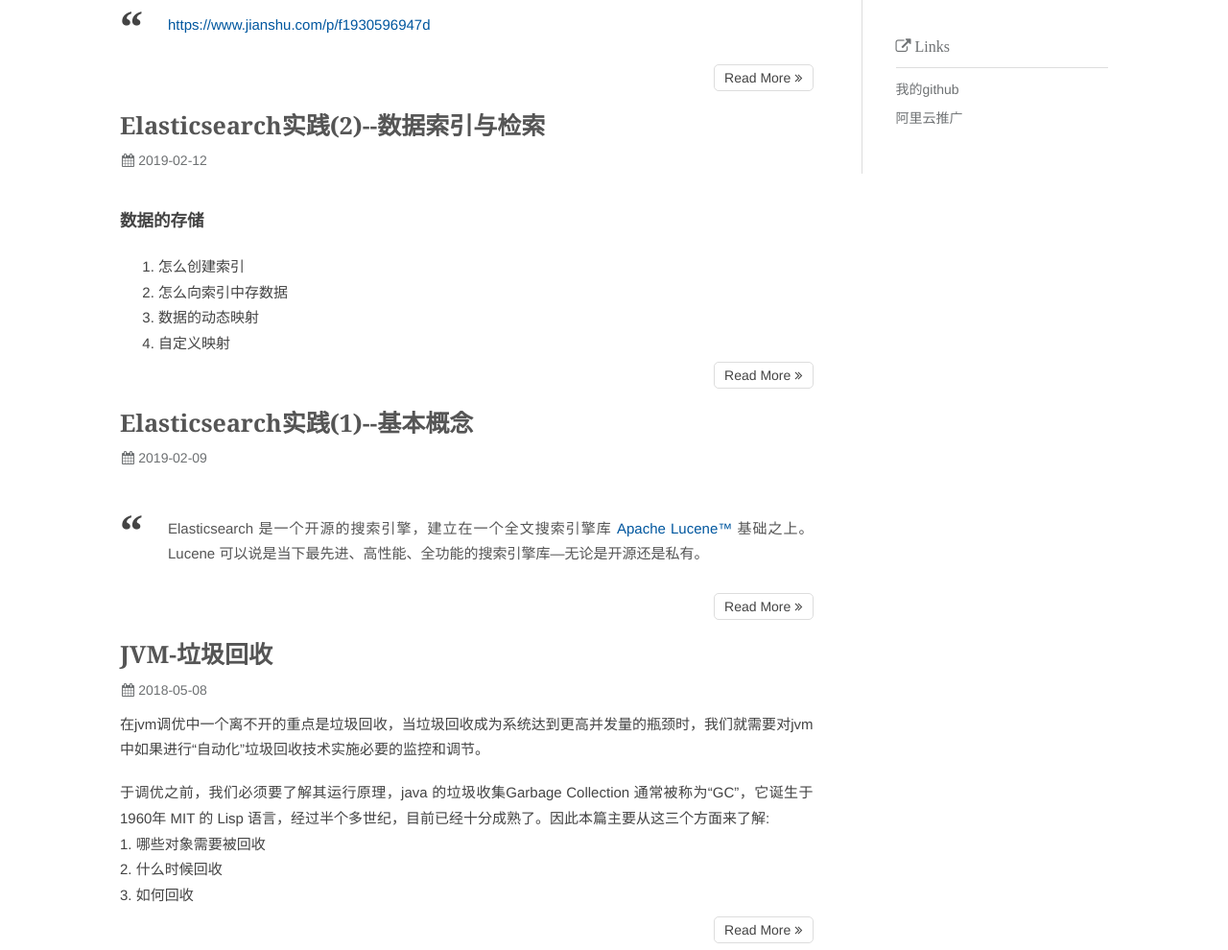
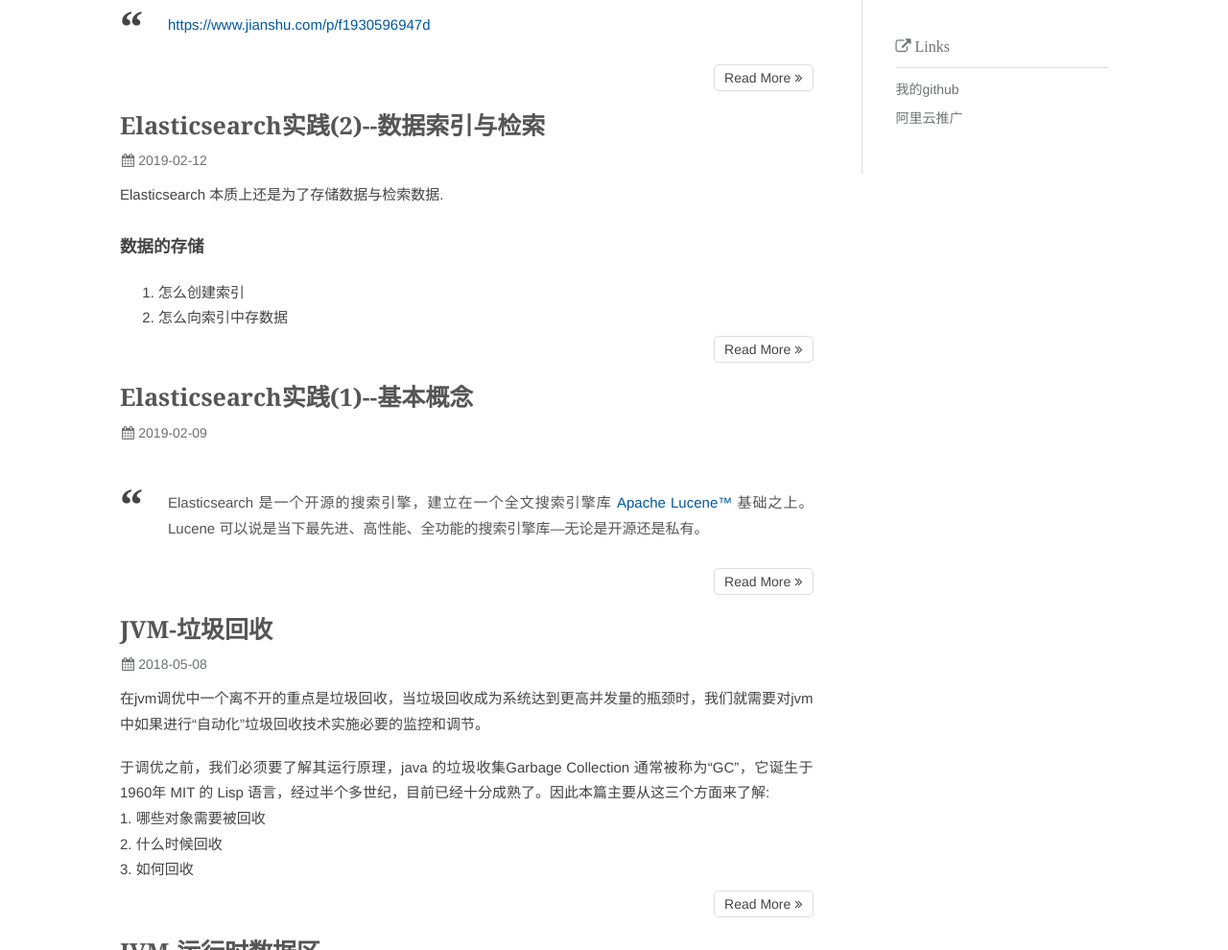
Before and after one commit to BranSummer/bransummer.github.io, a plain HTML site: page index.html in a window 1280 px wide. Shown: the part 915-1905 px from the top of the page at 96% size. Drawn offline with nearby package versions, Linux system fonts and the light colour scheme.

Commit message:
Site updated: 2020-05-17 15:43:00

```diff
--- a/index.html
+++ b/index.html
@@ -5,11 +5,10 @@
 <p>分布式协议</p>
 </div><p class="readmore"><a href="/2020/03/10/%E5%85%B3%E4%BA%8E%E5%88%86%E5%B8%83%E5%BC%8F%E9%94%81/">Read More</a></p></div><div class="post"><h1 class="post-title"><a href="/2019/08/09/Java%E7%9A%84%E6%BB%A1%E8%BD%BD%E7%BA%BF%E7%A8%8B/">Java的满载线程</a></h1><div class="post-meta">2019-08-09</div><div class="post-content"><p>一台java服务器能跑多少个线程？这个问题来自一次线上报警如下图，超过了我们的配置阈值。</p>
 <blockquote>
-<p><a href="https://www.jianshu.com/p/f1930596947d" target="_blank" rel="noopener">https://www.jianshu.com/p/f1930596947d</a></p></div><p class="readmore"><a href="/2019/08/09/Java%E7%9A%84%E6%BB%A1%E8%BD%BD%E7%BA%BF%E7%A8%8B/">Read More</a></p></div><div class="post"><h1 class="post-title"><a href="/2019/02/12/es/Elasticsearch%E5%AE%9E%E8%B7%B5-2-%E6%95%B0%E6%8D%AE%E5%AD%98%E5%82%A8%E4%B8%8E%E6%90%9C%E7%B4%A2/">Elasticsearch实践(2)--数据索引与检索</a></h1><div class="post-meta">2019-02-12</div><div class="post-content"><h3 id="数据的存储"><a href="#数据的存储" class="headerlink" title="数据的存储"></a>数据的存储</h3><ol>
+<p><a href="https://www.jianshu.com/p/f1930596947d" target="_blank" rel="noopener">https://www.jianshu.com/p/f1930596947d</a></p></div><p class="readmore"><a href="/2019/08/09/Java%E7%9A%84%E6%BB%A1%E8%BD%BD%E7%BA%BF%E7%A8%8B/">Read More</a></p></div><div class="post"><h1 class="post-title"><a href="/2019/02/12/es/Elasticsearch%E5%AE%9E%E8%B7%B5-2-%E6%95%B0%E6%8D%AE%E5%AD%98%E5%82%A8%E4%B8%8E%E6%90%9C%E7%B4%A2/">Elasticsearch实践(2)--数据索引与检索</a></h1><div class="post-meta">2019-02-12</div><div class="post-content"><p>Elasticsearch 本质上还是为了存储数据与检索数据. </p>
+<h3 id="数据的存储"><a href="#数据的存储" class="headerlink" title="数据的存储"></a>数据的存储</h3><ol>
 <li>怎么创建索引</li>
-<li>怎么向索引中存数据</li>
-<li>数据的动态映射</li>
-<li>自定义映射</li></div><p class="readmore"><a href="/2019/02/12/es/Elasticsearch%E5%AE%9E%E8%B7%B5-2-%E6%95%B0%E6%8D%AE%E5%AD%98%E5%82%A8%E4%B8%8E%E6%90%9C%E7%B4%A2/">Read More</a></p></div><div class="post"><h1 class="post-title"><a href="/2019/02/09/es/Elasticsearch%E5%AE%9E%E8%B7%B5-1-%E5%9F%BA%E6%9C%AC%E6%A6%82%E5%BF%B5/">Elasticsearch实践(1)--基本概念</a></h1><div class="post-meta">2019-02-09</div><div class="post-content"><blockquote>
+<li>怎么向索引中存数据</li></div><p class="readmore"><a href="/2019/02/12/es/Elasticsearch%E5%AE%9E%E8%B7%B5-2-%E6%95%B0%E6%8D%AE%E5%AD%98%E5%82%A8%E4%B8%8E%E6%90%9C%E7%B4%A2/">Read More</a></p></div><div class="post"><h1 class="post-title"><a href="/2019/02/09/es/Elasticsearch%E5%AE%9E%E8%B7%B5-1-%E5%9F%BA%E6%9C%AC%E6%A6%82%E5%BF%B5/">Elasticsearch实践(1)--基本概念</a></h1><div class="post-meta">2019-02-09</div><div class="post-content"><blockquote>
 <p>Elasticsearch 是一个开源的搜索引擎，建立在一个全文搜索引擎库 <a href="https://lucene.apache.org/core/" target="_blank" rel="noopener">Apache Lucene™</a> 基础之上。 Lucene 可以说是当下最先进、高性能、全功能的搜索引擎库—无论是开源还是私有。</p></div><p class="readmore"><a href="/2019/02/09/es/Elasticsearch%E5%AE%9E%E8%B7%B5-1-%E5%9F%BA%E6%9C%AC%E6%A6%82%E5%BF%B5/">Read More</a></p></div><div class="post"><h1 class="post-title"><a href="/2018/05/08/jvm/JVM-%E5%9E%83%E5%9C%BE%E5%9B%9E%E6%94%B6/">JVM-垃圾回收</a></h1><div class="post-meta">2018-05-08</div><div class="post-content"><p>在jvm调优中一个离不开的重点是垃圾回收，当垃圾回收成为系统达到更高并发量的瓶颈时，我们就需要对jvm中如果进行“自动化”垃圾回收技术实施必要的监控和调节。</p>
 <p>于调优之前，我们必须要了解其运行原理，java 的垃圾收集Garbage Collection 通常被称为“GC”，它诞生于1960年 MIT 的 Lisp 语言，经过半个多世纪，目前已经十分成熟了。因此本篇主要从这三个方面来了解:<br>    1. 哪些对象需要被回收<br>    2. 什么时候回收<br>    3. 如何回收</p></div><p class="readmore"><a href="/2018/05/08/jvm/JVM-%E5%9E%83%E5%9C%BE%E5%9B%9E%E6%94%B6/">Read More</a></p></div><div class="post"><h1 class="post-title"><a href="/2018/05/07/jvm/JVM-%E8%BF%90%E8%A1%8C%E6%97%B6%E6%95%B0%E6%8D%AE%E5%8C%BA/">JVM-运行时数据区</a></h1><div class="post-meta">2018-05-07</div><div class="post-content"><p>JVM内存结构主要有三大块：<strong>堆内存</strong>、<strong>方法区</strong>和<strong>栈</strong>。堆内存是JVM中最大的一块由年轻代和老年代组成，而年轻代内存又被分成三部分，<strong>Eden空间</strong>、<strong>From Survivor空间</strong>、<strong>To Survivor空间</strong>,默认情况下年轻代按照<strong>8:1:1</strong>的比例来分配；</p></div><p class="readmore"><a href="/2018/05/07/jvm/JVM-%E8%BF%90%E8%A1%8C%E6%97%B6%E6%95%B0%E6%8D%AE%E5%8C%BA/">Read More</a></p></div><div class="post"><h1 class="post-title"><a href="/2018/05/05/%E5%9F%BA%E7%A1%80%E6%95%B4%E7%90%86/%E5%9F%BA%E7%A1%80%E6%95%B4%E7%90%86-%E5%B9%B6%E5%8F%91%E4%B8%8B%E7%9A%84HashMap%E5%8F%8AConcurrentHashMap/">基础整理-并发下的HashMap及ConcurrentHashMap</a></h1><div class="post-meta">2018-05-05</div><div class="post-content"><p>在上一篇文章中说到并发的多线程使用场景中使用HashMap可能造成死循环</p>
 </div><p class="readmore"><a href="/2018/05/05/%E5%9F%BA%E7%A1%80%E6%95%B4%E7%90%86/%E5%9F%BA%E7%A1%80%E6%95%B4%E7%90%86-%E5%B9%B6%E5%8F%91%E4%B8%8B%E7%9A%84HashMap%E5%8F%8AConcurrentHashMap/">Read More</a></p></div><div class="post"><h1 class="post-title"><a href="/2018/04/28/%E5%9F%BA%E7%A1%80%E6%95%B4%E7%90%86/%E5%9F%BA%E7%A1%80%E6%95%B4%E7%90%86-HashMap/">HashMap的原理</a></h1><div class="post-meta">2018-04-28</div><div class="post-content"><p>众所周知，HashMap是一个用于存储Key-Value键值对的集合，每一个键值对也叫做<strong>Entry</strong>(在Java8 中叫Node, 继承自Entry)。这些个键值对（Entry）分散存储在一个数组当中，这个数组就是HashMap的主干。</p>
```
Also changed, not shown: 2019/02/12/es/Elasticsearch实践-2-数据存储与搜索/index.html (+2 -1 lines).
